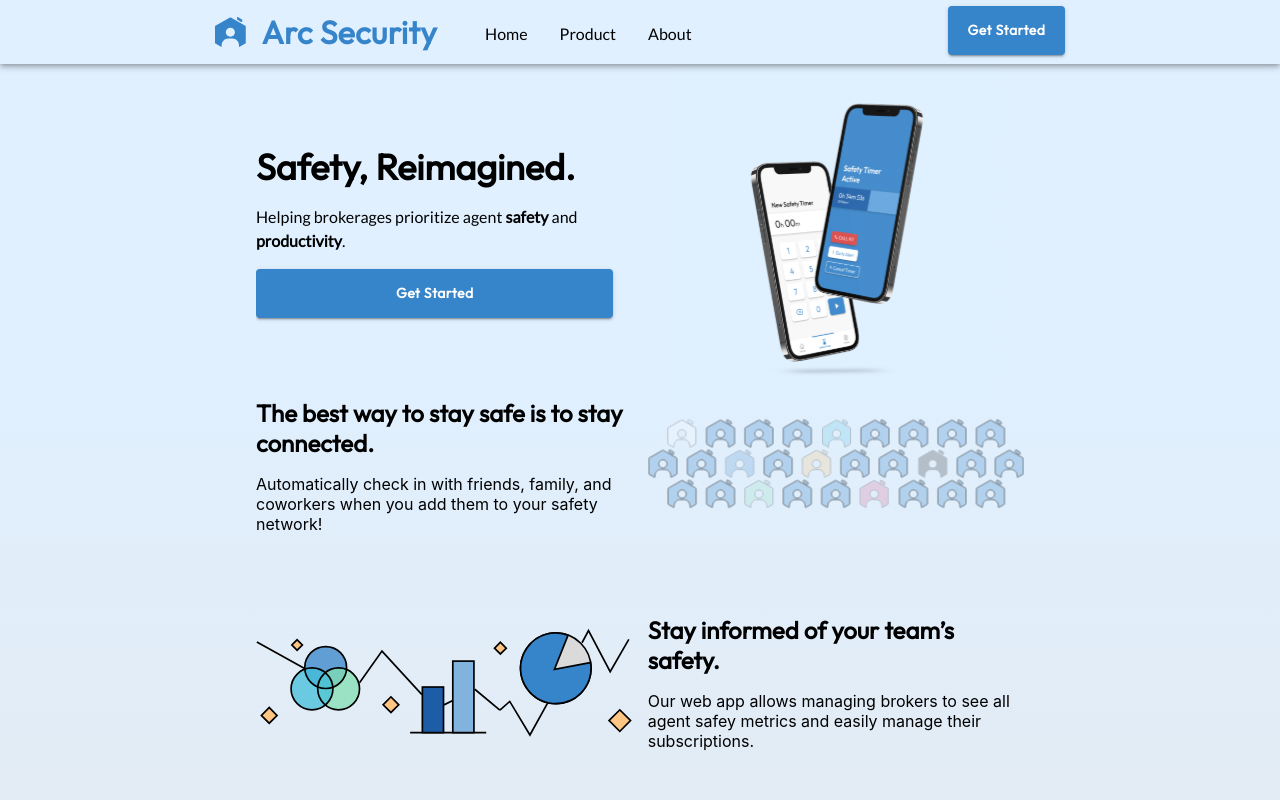
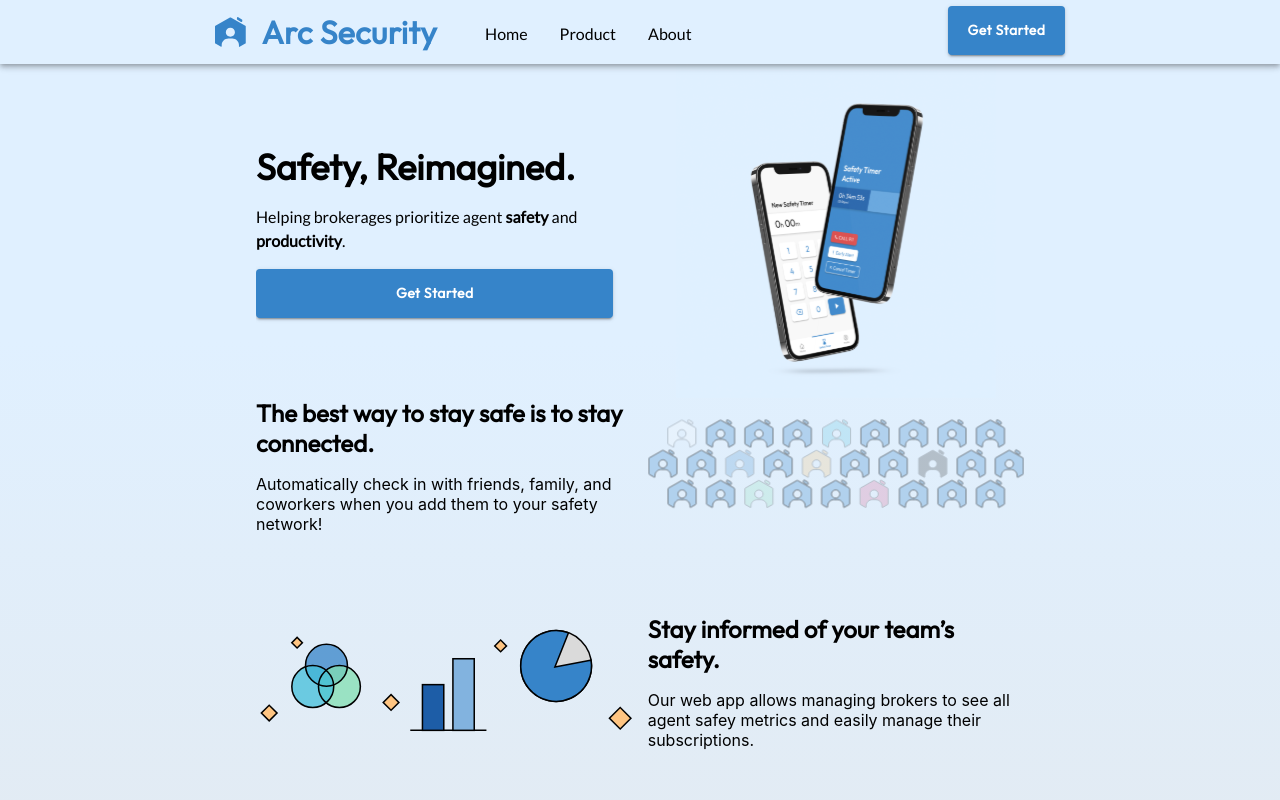
Before and after one commit to arc-securitas/webapp, a React (Create React App) app: page / in a window 1280 px wide. Shown: the top 800 px of the page. Built offline with nearby package versions, Linux system fonts and the light colour scheme; a web font is replaced by a local one.

Commit message:
Metrics animation complete

```diff
--- a/src/animations/homeAnimations.module.css
+++ b/src/animations/homeAnimations.module.css
@@ -47,13 +47,24 @@
     animation: fade-in 0.25s ease-in-out forwards;
     animation-delay: 1.6s;
   }
+
+  .metricsLine {
+    animation: wipe-in 4s ease-in-out forwards;
+  }
 }
 
 @keyframes fade-in {
   from {
     opacity: 20%;
-  }
-  to {
+  } to {
     opacity: 100%;
   }
 }
+
+@keyframes wipe-in {
+  from {
+    width: 0;
+  } to {
+    width: 100%;
+  }
+}
--- /dev/null
+++ b/src/components/HomeMetrics.js
@@ -0,0 +1,52 @@
+import React from "react";
+import animations from '../animations/homeAnimations.module.css';
+import { useElementOnScreen } from '../animations/animationHooks.js';
+
+export default function HomeMetricsSvg() {
+  const here = useElementOnScreen();
+
+  return (
+    <svg viewBox="0 0 494 142" fill="none" xmlns="http://www.w3.org/2000/svg" ref={here.ref}>
+      <g id="Metrics">
+        <g id="VennDiagram">
+          <circle id="BlueFill" cx="92.5" cy="51.5" r="27.5" fill="#3684C9" fill-opacity="0.75"/>
+          <circle id="GreenFill" cx="109.5" cy="79.5" r="27.5" fill="#82DFB2" fill-opacity="0.75"/>
+          <circle id="TealFill" cx="74.5" cy="79.5" r="27.5" fill="#43BFDA" fill-opacity="0.75"/>
+          <circle id="BlueStroke" cx="92.5" cy="51.5" r="27.5" stroke="black" stroke-width="2"/>
+          <circle id="TealStoke" cx="74.5" cy="79.5" r="27.5" stroke="black" stroke-width="2"/>
+          <circle id="GreenStroke" cx="109.5" cy="79.5" r="27.5" stroke="black" stroke-width="2"/>
+        </g>
+        <g id="PieChart">
+          <circle id="Circle" cx="394" cy="52.5" r="46.5" fill="#DADADA" stroke="black" stroke-width="2"/>
+          <g id="Wedge">
+            <mask id="path-8-inside-1_1003_1740" fill="white">
+              <path d="M411.568 8.3684C401.773 4.46904 390.959 3.93918 380.83 6.86229C370.701 9.7854 361.832 15.9953 355.62 24.5139C349.408 33.0324 346.207 43.3754 346.521 53.9134C346.835 64.4515 350.645 74.5857 357.353 82.7196C364.06 90.8536 373.283 96.5249 383.568 98.8403C393.853 101.156 404.617 99.9835 414.163 95.5084C423.708 91.0333 431.494 83.5095 436.293 74.1225C441.092 64.7354 442.632 54.0185 440.67 43.6599L394 52.5L411.568 8.3684Z"/>
+            </mask>
+            <path d="M411.568 8.3684C401.773 4.46904 390.959 3.93918 380.83 6.86229C370.701 9.7854 361.832 15.9953 355.62 24.5139C349.408 33.0324 346.207 43.3754 346.521 53.9134C346.835 64.4515 350.645 74.5857 357.353 82.7196C364.06 90.8536 373.283 96.5249 383.568 98.8403C393.853 101.156 404.617 99.9835 414.163 95.5084C423.708 91.0333 431.494 83.5095 436.293 74.1225C441.092 64.7354 442.632 54.0185 440.67 43.6599L394 52.5L411.568 8.3684Z" fill="#3684C9" stroke="black" stroke-width="4" mask="url(#path-8-inside-1_1003_1740)"/>
+          </g>
+        </g>
+        <g id="BarChart">
+          <line id="Line 4" x1="202.5" y1="137" x2="302.5" y2="137" stroke="black" stroke-width="2"/>
+          <rect id="DarkBar" x="218.5" y="77" width="28" height="60" fill="#1D5DA7" stroke="black" stroke-width="2"/>
+          <rect id="LightBar" x="258.5" y="43" width="28" height="94" fill="#82B3DF" stroke="black" stroke-width="2"/>
+        </g>
+        <rect id="Rectangle 51" x="321.142" y="18.4263" width="10.9117" height="10.9117" transform="rotate(45 321.142 18.4263)" fill="#FFC582" stroke="black" stroke-width="2"/>
+        <rect id="Rectangle 53" width="9.7953" height="9.7953" transform="matrix(0.707106 0.707108 -0.707106 0.707108 53.9263 15)" fill="#FFC582" stroke="black" stroke-width="2"/>
+        <rect id="Rectangle 52" width="14.5441" height="14.5441" transform="matrix(0.707106 0.707108 -0.707106 0.707108 17.2842 104)" fill="#FFC582" stroke="black" stroke-width="2"/>
+        <rect id="Rectangle 50" width="14.5441" height="14.5441" transform="matrix(0.707106 0.707108 -0.707106 0.707108 177.284 90)" fill="#FFC582" stroke="black" stroke-width="2"/>
+        <rect id="Rectangle 49" width="20" height="20" transform="matrix(0.707108 0.707106 -0.707108 0.707106 478.142 107)" fill="#FFC582" stroke="black" stroke-width="2"/>
+        <g>
+          <mask id="WipeMask">
+            <rect className={animations.metricsLine} x="0" y="0" width="494" height="142" fill="white"/>
+          </mask>
+          <g mask="url(#WipeMask)">
+            <path id="seg1" d="M218 87L165.509 30L136 71.5M65 53.5L1 18" stroke="black" stroke-width="2"/>
+            <path id="seg2" d="M320.5 107.5L287.5 80M258 95L247 100.5" stroke="black" stroke-width="2"/>
+            <path id="seg3" d="M320.5 107.5L333.5 96L360 140L383 98.5" stroke="black" stroke-width="2"/>
+            <path id="seg4" d="M428.5 19L437 3L465.5 57L490 14.5" stroke="black" stroke-width="2"/>
+          </g>
+        </g>
+      </g>
+    </svg>
+  );
+}
--- a/src/pages/home.js
+++ b/src/pages/home.js
@@ -7,6 +7,7 @@ import img3 from '../images/Group22.svg';
 import img4 from '../images/Group15.svg';
 import img5 from '../images/Group17.svg';
 import ArcWallSvg from '../components/ArcWallSvg.js';
+import HomeMetricsSvg from '../components/HomeMetrics.js';
 
 import JoinModal from "../components/joinModal.js";
 
@@ -98,7 +99,7 @@ const Home = () => {
                             </div>
                         </div>
                         <div className='left'>
-                            <img className="img3" src={img3} />
+                            <HomeMetricsSvg />
                         </div>
                     </section>
 
```
Also changed, not shown: src/images/HomeMetrics.svg (added).
